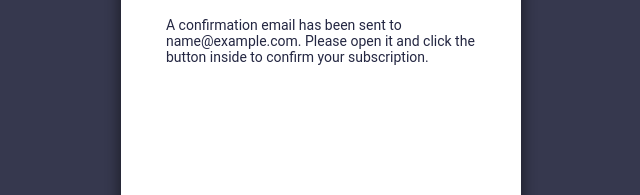
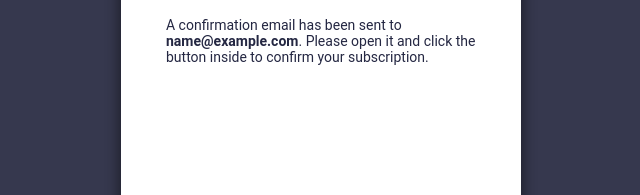
Before and after one commit to ca941125/frontend_mentor, a plain HTML site: page newsletter-sign-up-with-success-message-main/index.html in a window 1280 px wide. Both pictures are taken after typing "name@example.com" into the empty fields and a click on the button "Subscribe to monthly newsletter". Shown: the part 351-546 px from the top of the page, 319-959 px from the left. Drawn offline with Linux system fonts and the light colour scheme.

Commit message:
span bold

```diff
--- a/newsletter-sign-up-with-success-message-main/index.css
+++ b/newsletter-sign-up-with-success-message-main/index.css
@@ -155,7 +155,9 @@ body{
 .container-success .boton{
     padding: 0 30px;
 }
-
+.container-success span{
+    font-weight: bold;
+}
 /* MOBILE DESIGN */
 @media only screen and (max-width: 375px) {
     body{
```
